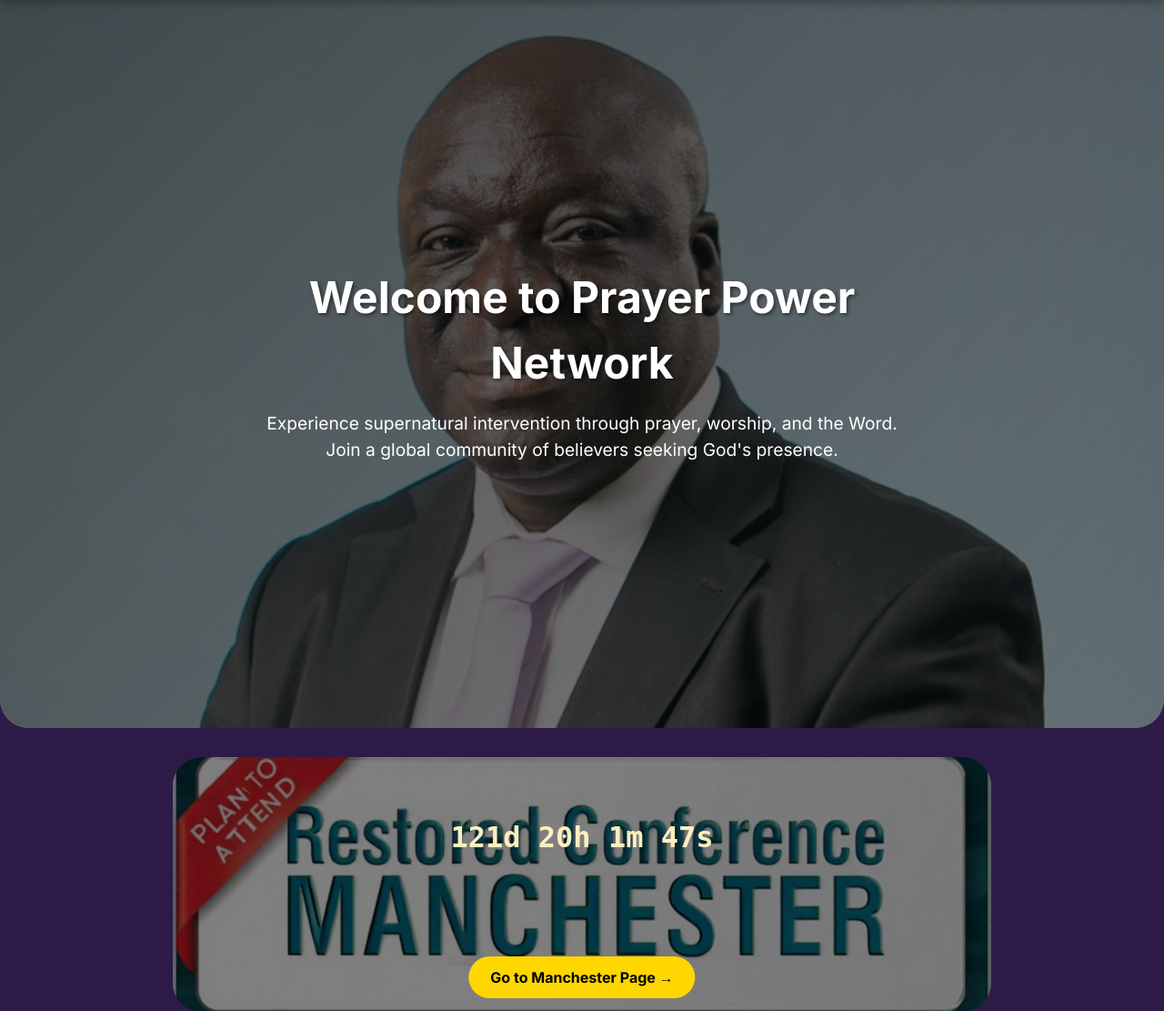
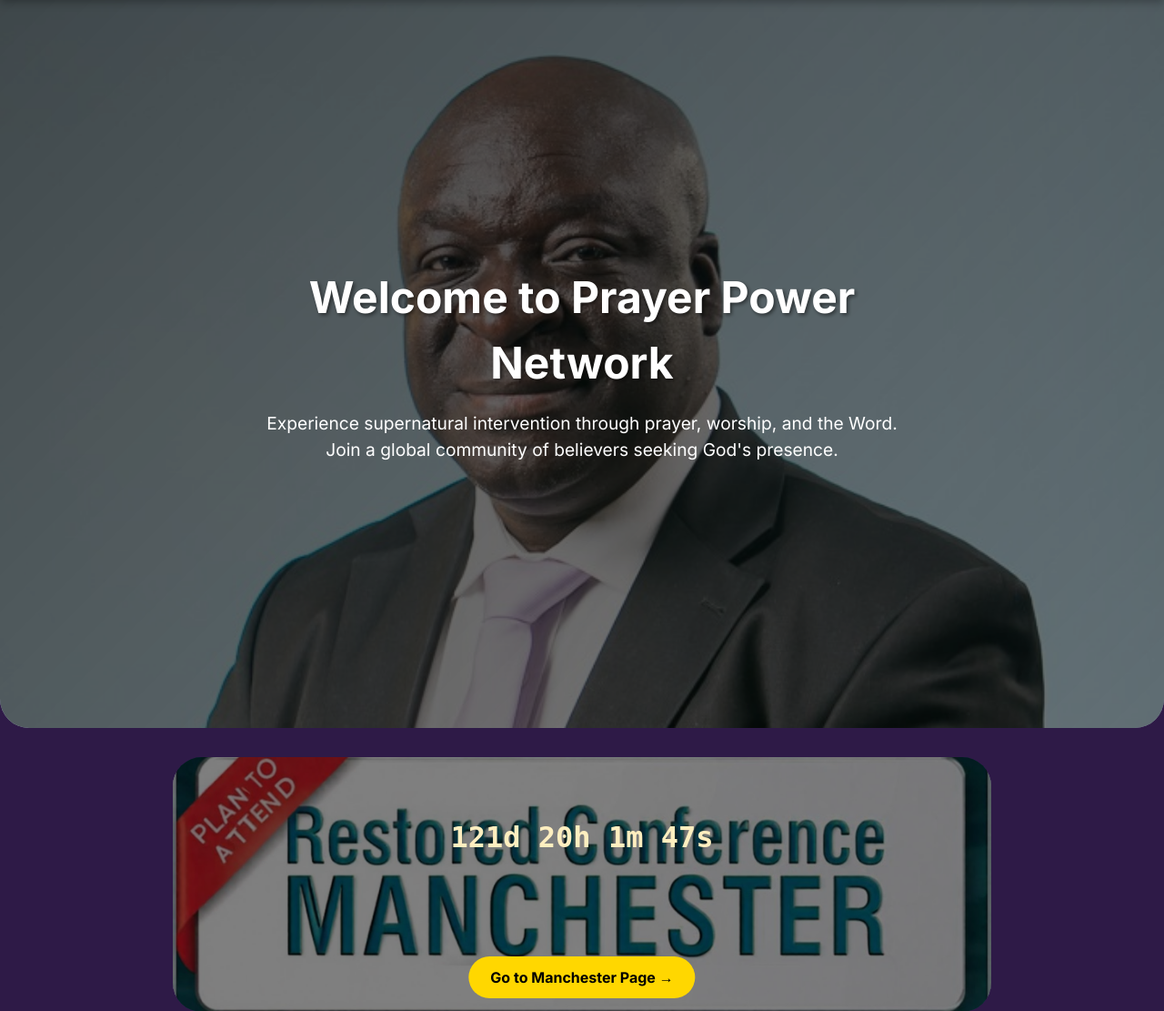
Before and after one commit to phylipgenty/PPN, a Django app: page / in a window 1280 px wide. Shown: the part 103-1214 px from the top of the page at 91% size. Run offline with Django 5.2, Linux system fonts and the light colour scheme.

Commit message:
Done and dusted

```diff
--- a/templates/index.html
+++ b/templates/index.html
@@ -28,7 +28,7 @@
       width: 100%;
       height: 100%;
       object-fit: cover;
-      object-position: center 32%;
+      object-position: center 30%;
       z-index: 0;
     }
     .hero .overlay {
```
